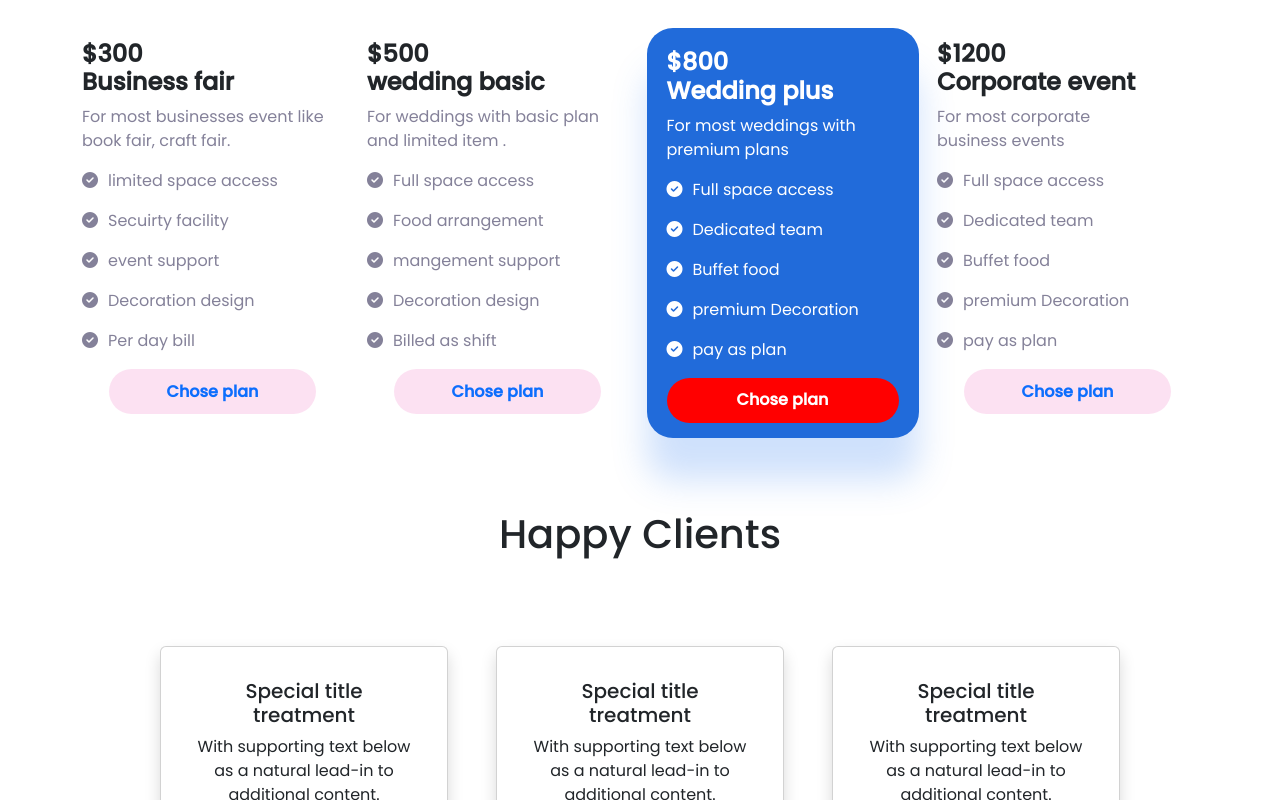
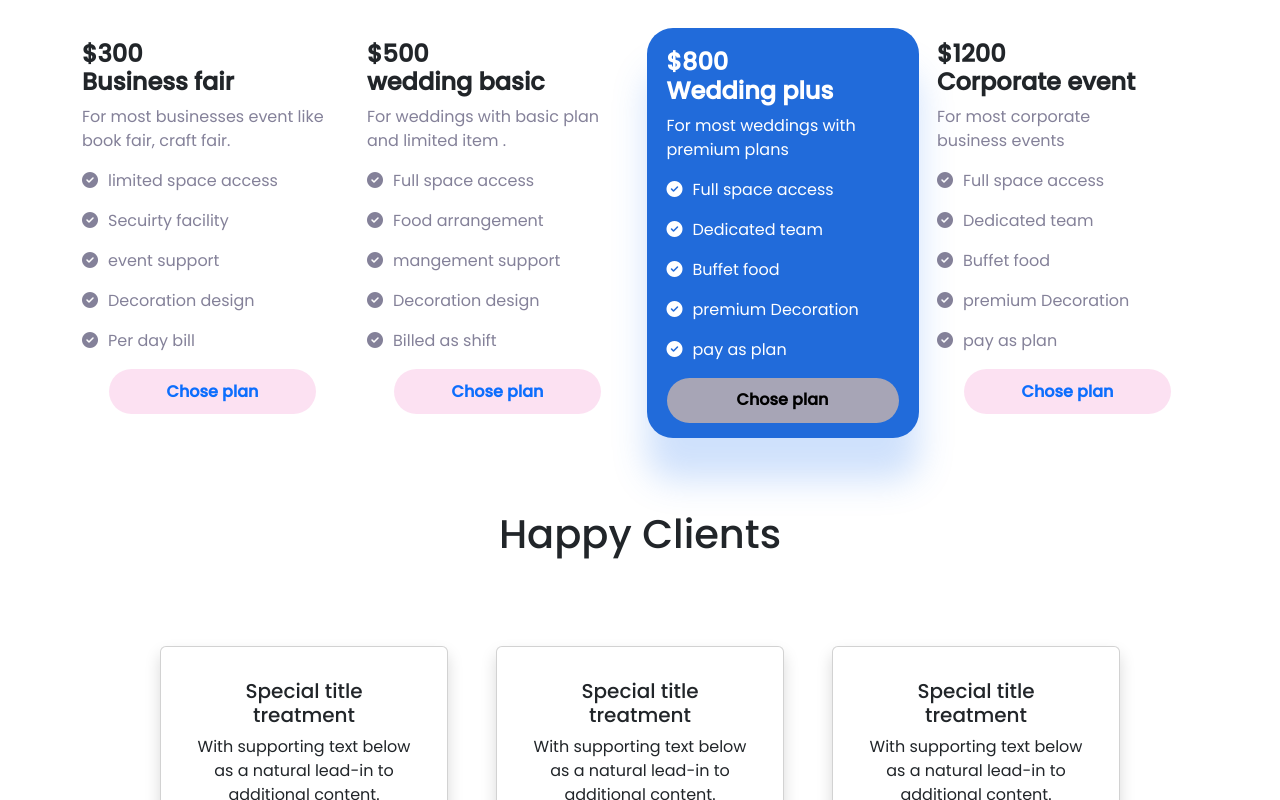
Before and after one commit to ronycse16b/convention-center, a plain HTML site: page index.html in a window 1280 px wide. In both pictures the pointer is over the button 782 px from the left and 1567 px from the top of the page. Shown: the part 1167-1967 px from the top of the page. Drawn offline with nearby package versions, Linux system fonts and the light colour scheme; a web font is replaced by a local one.

Commit message:
added someting

```diff
--- a/css/style.css
+++ b/css/style.css
@@ -50,15 +50,15 @@ border-radius: 26px;
 .highlighted-card-button{
     width: 232px;
 height: 45px;
-background: #FFFFFF;
+background: #ffffff;
 border-radius: 24px;
 border: none;
 color: rgba(63, 135, 245, 1);
 }
 .highlighted-card-button:hover{
 
-background: #ff0000;
-color: white;
+background: #c0b0b0d8;
+color: rgb(0, 0, 0);
 transition: 0.7s;
 
 
```
